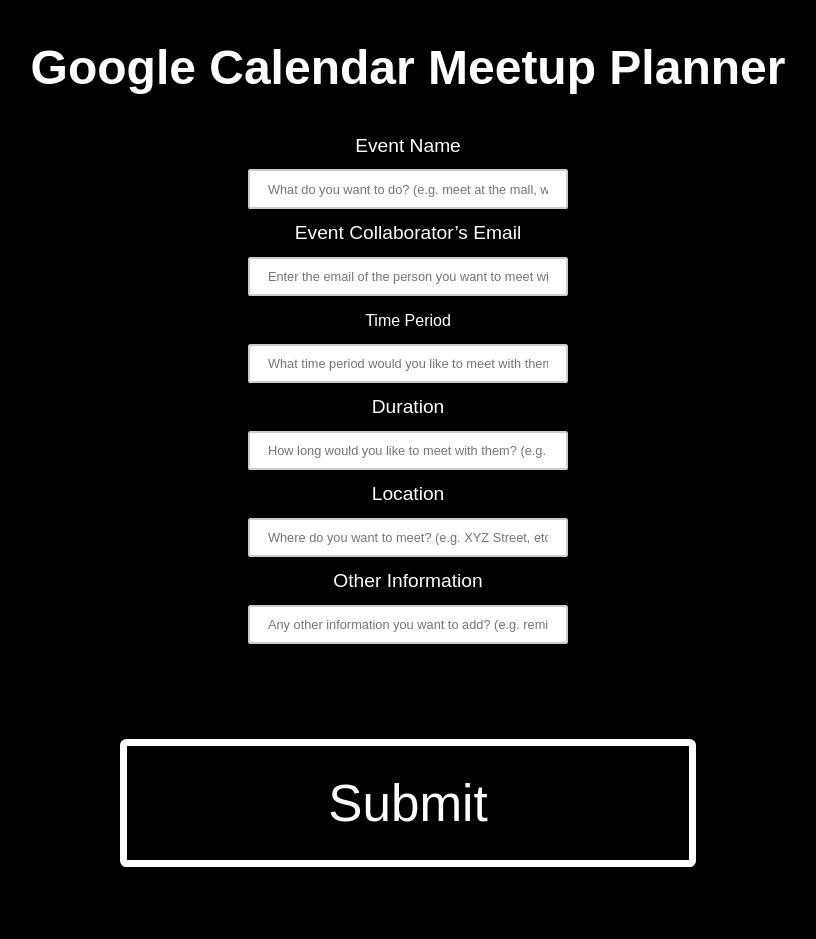
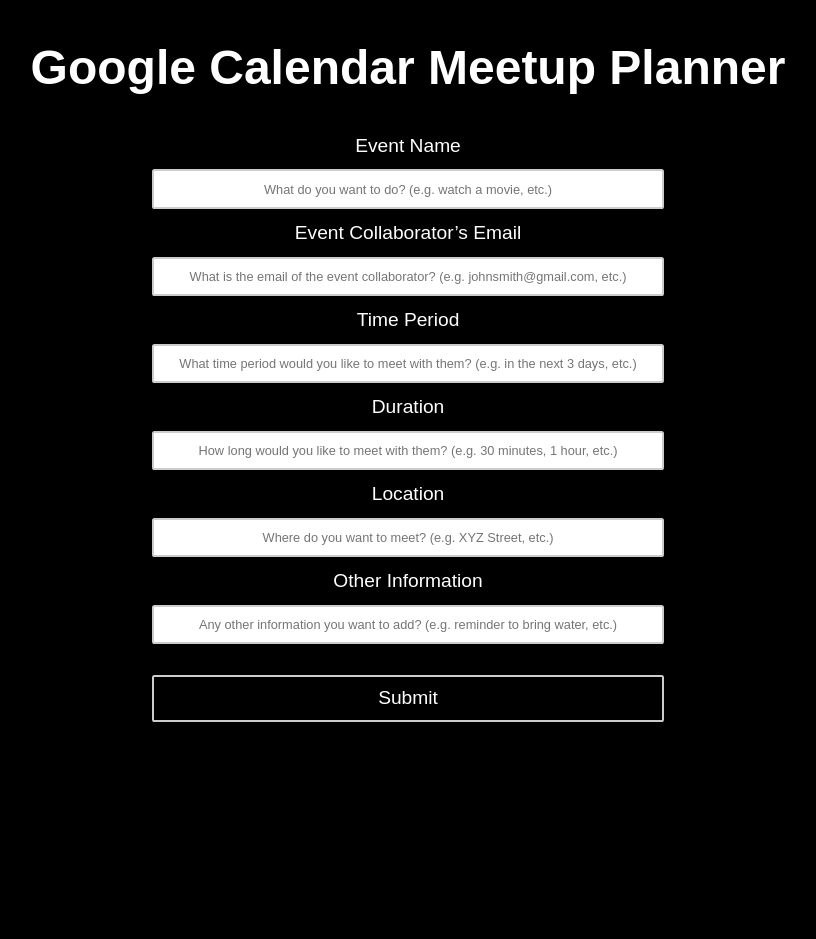
Before and after one commit to pratyushsaxena1/CornellGenAIApplication, a Flask app: page / in a window 1280 px wide. Shown: the whole page, without its empty margins (232-1048 px from the left). After the commit the page ends 722 px from the top, so only its background shows below. Run offline with Flask 3, Linux system fonts and the light colour scheme.

Commit message:
update form

```diff
--- a/static/css/homepage_style.css
+++ b/static/css/homepage_style.css
@@ -24,7 +24,7 @@
 }
 
 input[type=text]{
-    width: 25vw;
+    width: 40vw;
     text-align: center;
     padding: 0.8vw 1.4vw;
     font-size: 1vw;
@@ -36,15 +36,20 @@
 }
 
 input[type=submit]{
-    width: 45vw;
-    height: 10vw;
+    width: 40vw;
     text-align: center;
+    padding: 0.8vw 1.4vw;
+    font-size: 1.5vw;
+    display: inline-block;
+    border: 0.2vw solid #ccc;
     background-color: black;
     color: white;
-    padding: 1.5vw;
-    margin: 5vw 0;
-    border: 0.6vw solid white;
-    border-radius: 0.5vw;
+    border-radius: 0.2vw;
+    box-sizing: border-box;
+}
+
+input[type=submit]:hover {
     cursor: pointer;
-    font-size: 4vw;
+    background-color: rgb(56, 55, 55);
+    color: rgb(189, 186, 186);
 }
--- a/templates/index.html
+++ b/templates/index.html
@@ -9,19 +9,19 @@
 <h2>Google Calendar Meetup Planner</h2>
 
 <div id = "form_div">
-    <form id = "main_form" action="success.html">
+    <form id = "main_form" method="POST">
     <label for="event_title">Event Name</label><br>
-    <input type="text" id="event_title" name="event_title" placeholder="What do you want to do? (e.g. meet at the mall, watch a movie, etc.)"><br>
+    <input type="text" id="event_title" name="event_title" placeholder="What do you want to do? (e.g. watch a movie, etc.)"><br>
     <label for="other_person_email">Event Collaborator’s Email</label><br>
-    <input type="text" id="other_person_email" name="other_person_email" placeholder="Enter the email of the person you want to meet with"><br>
-    <label for="time_period"></label>Time Period<br>
+    <input type="text" id="other_person_email" name="other_person_email" placeholder="What is the email of the event collaborator? (e.g. johnsmith@gmail.com, etc.)"><br>
+    <label for="time_period">Time Period</label><br>
     <input type="text" id="time_period" name="time_period" placeholder="What time period would you like to meet with them? (e.g. in the next 3 days, etc.)"><br>
     <label for="duration">Duration</label><br>
     <input type="text" id="duration" name="duration" placeholder="How long would you like to meet with them? (e.g. 30 minutes, 1 hour, etc.)"><br>
     <label for="duration">Location</label><br>
     <input type="text" id="duration" name="duration" placeholder="Where do you want to meet? (e.g. XYZ Street, etc.)"><br>
     <label for="other_info">Other Information</label><br>
-    <input type="text" id="other_info" name="other_info" placeholder="Any other information you want to add? (e.g. reminder to bring a basketball, etc.)"><br><br>
+    <input type="text" id="other_info" name="other_info" placeholder="Any other information you want to add? (e.g. reminder to bring water, etc.)"><br><br>
     <input type="submit" value="Submit">
     </form>
 </div>
```
Also changed, not shown: static/py/googleCalendarAPI.py (added).
